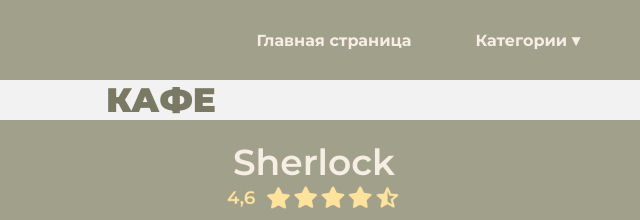
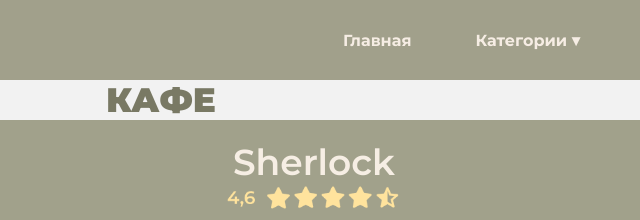
Before and after one commit to AnasteishaFil/kafe2.0, a plain HTML site: page index.html in a window 1280 px wide. Shown: the top 220 px of the page, 479-1119 px from the left. Drawn offline with nearby package versions, Linux system fonts and the light colour scheme; a script that the page names is missing.

Commit message:
Update index.html

```diff
--- a/index.html
+++ b/index.html
@@ -18,7 +18,7 @@
     </div>
     <nav class="primary-navigation">
       <ul>
-        <li id="navv"><a href="#">Главная страница</a></li>
+        <li id="navv"><a href="#">Главная</a></li>
         <li id="navv" class="nav-button">Категории &dtrif;
           <ul class="dropdown">
             <li class="dropdownli"><a1 href="#">Кафе</a1></li>
```
